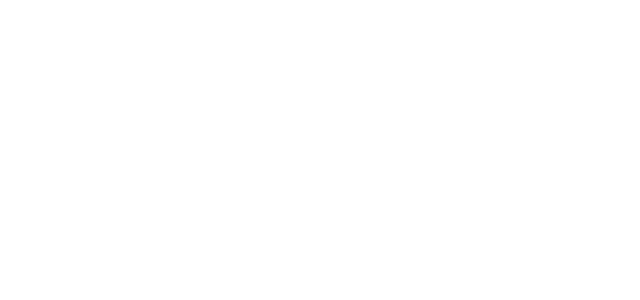
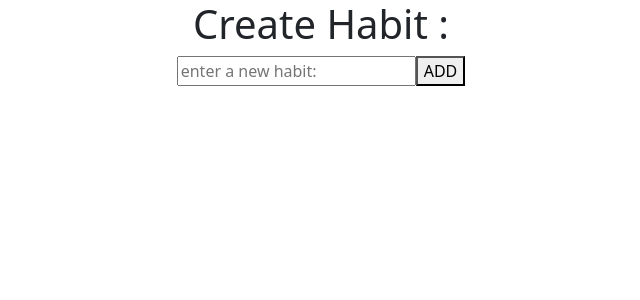
Before and after one commit to ravibarla/habit-tracker-2, a React (Create React App) app: page /create in a window 1280 px wide. Before the commit this address had no page. Shown: the top 300 px of the page, without its empty margins (319-959 px from the left). Built offline with nearby package versions, Linux system fonts and the light colour scheme.

Commit message:
adding new habit

```diff
--- a/package.json
+++ b/package.json
@@ -11,6 +11,7 @@
     "react-dom": "^18.2.0",
     "react-router-dom": "^6.15.0",
     "react-scripts": "5.0.1",
+    "uuid": "^9.0.0",
     "web-vitals": "^2.1.4"
   },
   "scripts": {
--- a/src/component/App.js
+++ b/src/component/App.js
@@ -6,11 +6,16 @@ import "bootstrap/dist/css/bootstrap.min.css";
 
 import HabitList from "./HabitList";
 import HabitTracker from "./HabitTracker";
+import CreateHabit from "./CreateHabit";
 // import Habit from "./Habit";
 function App() {
   const [habits, setHabits] = useState(data);
   //create habit handler
-  const addHabit = () => {};
+  const addHabit = (newHabit) => {
+    setHabits([...habits,newHabit])
+    console.log(habits)
+  };
+
   //update habit handler
   const updateHabit = () => {};
   //delete habit handler
@@ -28,6 +33,11 @@ function App() {
             path="tracker/:habitId"
             element={<HabitTracker habits={habits} />}
           />
+          <Route
+           exact
+            path="create"
+            element={<CreateHabit  handleAddHabit={addHabit}/>}
+          />
         </Routes>
       </Router>
     </div>
--- a/src/component/CreateHabit.js
+++ b/src/component/CreateHabit.js
@@ -1,13 +1,50 @@
 import { useState } from "react";
 import Heading from "./Heading";
+import { v4 as uuid } from "uuid";
+import { Navigate, useNavigate } from "react-router-dom";
 
-const CreateHabit = () => {
+const CreateHabit = (props) => {
+  const { handleAddHabit } = props;
+  const uniqueId = uuid();
   const [heading] = useState("Create Habit :");
+  const [name, setName] = useState("enter a new habit:");
+  const navigate = useNavigate();
+
+  const handleForm = (e) => {
+    e.preventDefault();
+    handleAddHabit({
+      id: uniqueId,
+      name,
+      status: null,
+      updateHistory: [
+        {
+          date: "2023-09-04",
+          status: null,
+        },
+        {
+          date: "2023-09-03",
+          status: null,
+        },
+        {
+          date: "2023-09-02",
+          status: null,
+        },
+        {
+          date: "2023-09-01",
+          status: null,
+        },
+      ],
+    });
+    setName("enter a new habit:");
+    navigate(-1);
+  };
   return (
     <>
       <Heading heading={heading} />
-      <input placeholder="enter the habit" />
-      <button>ADD</button>
+      <form onSubmit={(e) => handleForm(e)}>
+        <input placeholder={name} onChange={(e) => setName(e.target.value)} />
+        <button>ADD</button>
+      </form>
     </>
   );
 };
--- a/src/component/HabitList.js
+++ b/src/component/HabitList.js
@@ -1,9 +1,10 @@
 import { useState } from "react";
-import CreateHabit from "./CreateHabit.js";
+import {  useNavigate } from "react-router-dom";
 import Heading from "./Heading.js";
 import Habit from "./Habit.js";
 const HabitList = (props) => {
   const { habits } = props;
+  const navigate=useNavigate()
   const [heading] = useState("Activity List");
   return (
     <div>
@@ -11,7 +12,7 @@ const HabitList = (props) => {
       {habits.map((habit, i) => (
         <Habit habit={habit} key={i} />
       ))}
-      <button>Create</button>
+      <button onClick={()=>navigate("create")}>Create</button>
     </div>
   );
 };
```
Also changed, not shown: src/resource/HabitObj.js (added, +23 -0 lines), 1 other file (tests, documents, lock files or other folders).
